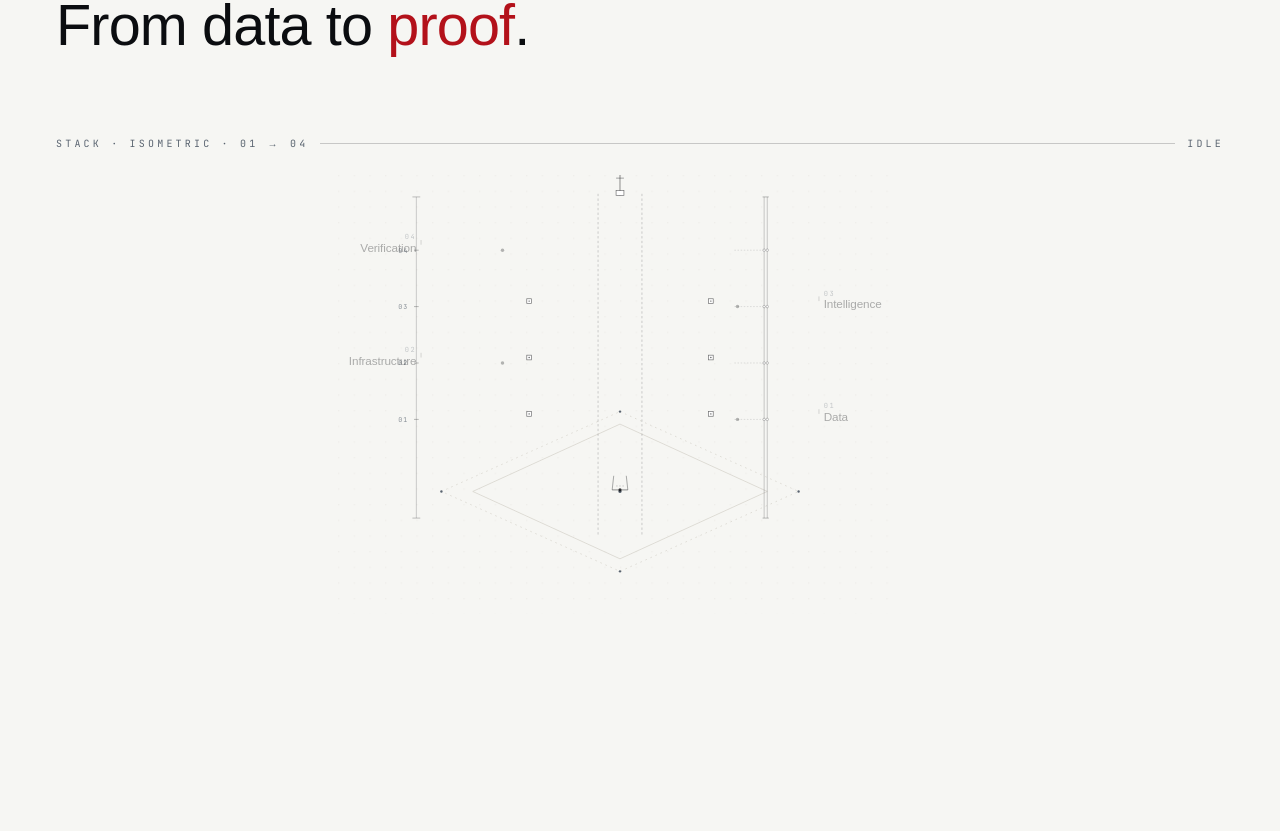
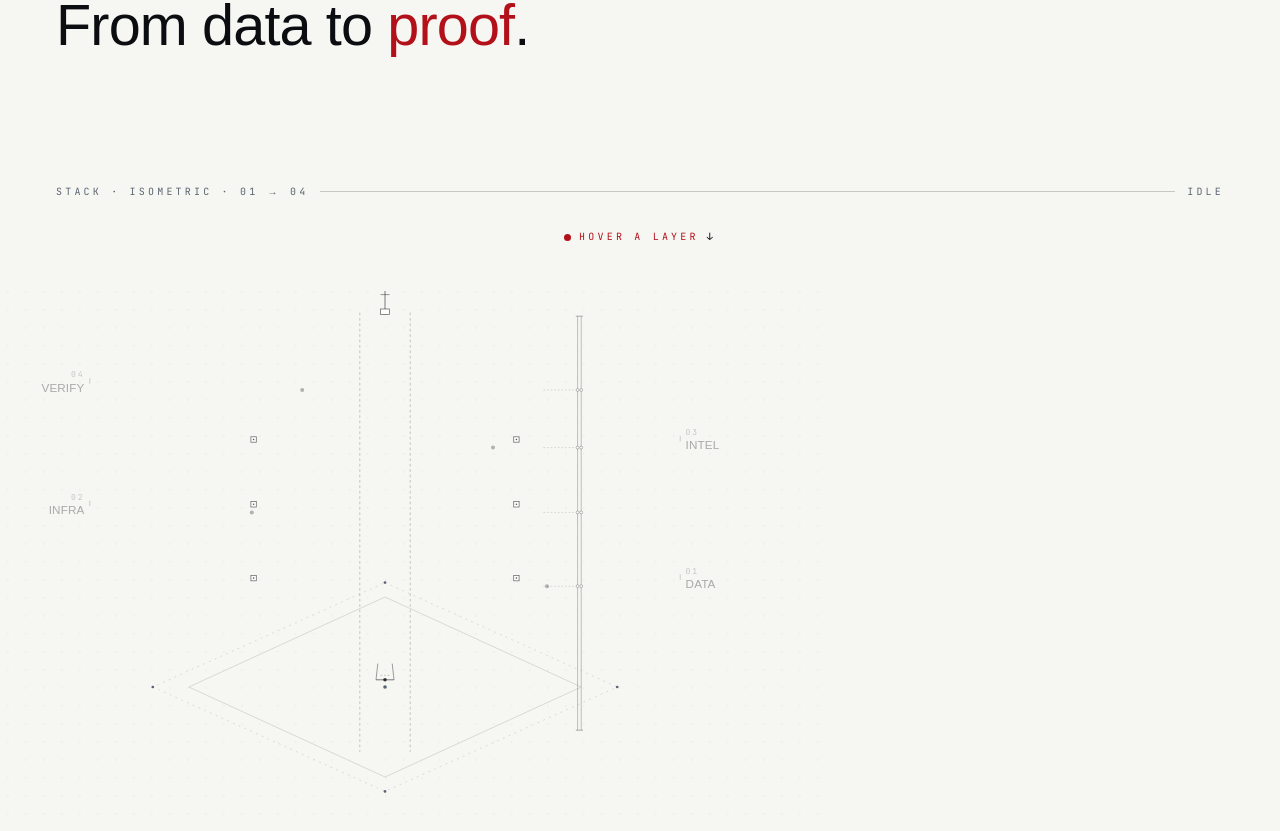
Before and after one commit to FlashbackAi/OwnedIntelligence, a Next.js app: page / in a window 1280 px wide. Shown: the part 6900-7731 px from the top of the page. Built offline with nearby package versions, Linux system fonts and the light colour scheme; a web font is replaced by a local one.

Commit message:
add: infrastructure

```diff
--- a/app/globals.css
+++ b/app/globals.css
@@ -109,6 +109,12 @@ body {
    skip anime.js timelines, but this is a belt-and-braces catch.
    ───────────────────────────────────────────── */
 
+@keyframes scanSweep {
+  0%   { background-position: 0 -100%; opacity: 1; }
+  80%  { background-position: 0 200%; opacity: 1; }
+  100% { background-position: 0 200%; opacity: 0; }
+}
+
 @media (prefers-reduced-motion: reduce) {
   *,
   *::before,
--- a/components/sections/Infrastructure.tsx
+++ b/components/sections/Infrastructure.tsx
@@ -34,6 +34,7 @@ type Layer = {
   idx: number; // 0 = bottom, 3 = top
   numeral: string;
   name: string;
+  short: string; // drafting-style abbreviation for on-diagram callout
   kind: LayerKind;
   thesis: string;
   modules: string[];
@@ -45,6 +46,7 @@ const LAYERS: Layer[] = [
     idx: 0,
     numeral: "01",
     name: "Data",
+    short: "DATA",
     kind: "data",
     thesis: "Encrypted personal memory — yours, portable, permanent.",
     modules: ["Vault", "On-device store", "E2E sync"],
@@ -54,6 +56,7 @@ const LAYERS: Layer[] = [
     idx: 1,
     numeral: "02",
     name: "Infrastructure",
+    short: "INFRA",
     kind: "infra",
     thesis: "Compute that runs beside you, not behind a curtain.",
     modules: ["Edge runtime", "Sync fabric", "Local models"],
@@ -63,6 +66,7 @@ const LAYERS: Layer[] = [
     idx: 2,
     numeral: "03",
     name: "Intelligence",
+    short: "INTEL",
     kind: "intelligence",
     thesis: "A Jarvis that thinks in context, not in tokens.",
     modules: ["Retrieval", "Reasoning", "Memory graph"],
@@ -72,6 +76,7 @@ const LAYERS: Layer[] = [
     idx: 3,
     numeral: "04",
     name: "Verification",
+    short: "VERIFY",
     kind: "verify",
     thesis: "Proof that what thinks for you answers to you.",
     modules: ["Attestation", "zk-proofs", "Audit trail"],
@@ -81,24 +86,45 @@ const LAYERS: Layer[] = [
 
 /* ────── Geometry ────── */
 
-const CX = 360;
-const TOP_Y = 96;
-const THICKNESS = 58;
-const GAP = 14;
-const HW = 150; // half-width of top face diamond
-const HD = 68;  // half-depth of top face diamond
-
+const CX = 500;
+const TOP_Y = 110;
+const GAP = 18;
+
+// Dramatic step-pyramid — each layer has its own width, depth, and height.
+type Size = { hw: number; hd: number; thickness: number };
+const LAYER_SIZES: Size[] = [
+  { hw: 180, hd: 82, thickness: 78 }, // 01 Data — heaviest foundation
+  { hw: 148, hd: 66, thickness: 64 }, // 02 Infrastructure
+  { hw: 120, hd: 54, thickness: 54 }, // 03 Intelligence
+  { hw: 92,  hd: 42, thickness: 46 }, // 04 Verification — slim cap
+];
+
+// Envelope maxima — used by tower-wide ornaments (ground, cables, bus).
+// HW/HD/THICKNESS aliases preserve call sites that reason about the outer envelope
+// (widest slab at bottom of the stack).
+const HW = LAYER_SIZES[0].hw;
+const HD = LAYER_SIZES[0].hd;
+const THICKNESS = LAYER_SIZES[0].thickness;
+
+function layerDims(idx: number): Size {
+  return LAYER_SIZES[idx] ?? LAYER_SIZES[0];
+}
+
+/** y-position of a layer's TOP face, accumulating per-layer thickness from the top down. */
 function topFaceY(idx: number) {
-  const fromTop = 3 - idx;
-  return TOP_Y + fromTop * (THICKNESS + GAP);
-}
-
-function topDiamond(yc: number) {
+  let y = TOP_Y;
+  for (let i = 3; i > idx; i--) {
+    y += LAYER_SIZES[i].thickness + GAP;
+  }
+  return y;
+}
+
+function topDiamond(yc: number, hw: number, hd: number) {
   return {
-    F: [CX, yc + HD] as const,
-    R: [CX + HW, yc] as const,
-    B: [CX, yc - HD] as const,
-    L: [CX - HW, yc] as const,
+    F: [CX, yc + hd] as const,
+    R: [CX + hw, yc] as const,
+    B: [CX, yc - hd] as const,
+    L: [CX - hw, yc] as const,
   };
 }
 
@@ -175,8 +201,7 @@ export default function Infrastructure() {
 
     const enterST = ScrollTrigger.create({
       trigger: svgEl,
-      start: "top 78%",
-      end: "bottom top",
+      start: "top 80%",
       once: true,
       onEnter: () => {
         animate(slabGroups, {
@@ -296,7 +321,7 @@ export default function Infrastructure() {
       aria-labelledby="infra-heading"
       className="relative w-full bg-paper overflow-hidden"
     >
-      <div className="relative mx-auto max-w-[1280px] px-6 md:px-14 pt-16 md:pt-24 pb-24 md:pb-36">
+      <div className="relative mx-auto max-w-[1280px] px-6 md:px-14 pt-16 md:pt-24 pb-40 md:pb-36">
         {/* Section marker */}
         <div className="infra-section-marker flex items-center gap-4">
           <span className="block h-px w-14 bg-ink/50" aria-hidden="true" />
@@ -323,33 +348,51 @@ export default function Infrastructure() {
           </h2>
         </div>
 
-        {/* Tower + panel split — tower slides left on hover, panel enters from right */}
+        {/* Tower + panel */}
         <div
-          className="mt-14 md:mt-20 relative"
+          className="mt-16 md:mt-24 lg:mt-32 relative"
           onMouseLeave={handleLeaveAll}
         >
-          <div className="flex items-center gap-3 mb-6">
-            <span className="font-mono text-[10px] tracking-[0.32em] uppercase text-steel">
-              stack · isometric · 01 → 04
+          {/* Status bar */}
+          <div className="flex items-center gap-3 mb-4 md:mb-6">
+            <span className="font-mono text-[10px] tracking-[0.32em] uppercase text-steel whitespace-nowrap">
+              <span className="hidden sm:inline">stack · isometric · </span>01 → 04
             </span>
             <span className="block h-px flex-1 bg-ink/20" aria-hidden="true" />
-            <span className="font-mono text-[10px] tracking-[0.32em] uppercase text-steel">
+            <span className="font-mono text-[10px] tracking-[0.32em] uppercase text-steel whitespace-nowrap">
               {active === -1 ? "idle" : `active · ${LAYERS[active].numeral}`}
             </span>
           </div>
 
-          <div className="grid grid-cols-1 lg:grid-cols-2 gap-10 items-start">
-            {/* Tower column — shifts right by 50% when idle (to read as centered on page) */}
+          {/* Tap / hover prompt */}
+          <div
+            className="relative h-7 mb-6 md:mb-10 flex items-center justify-center pointer-events-none"
+            aria-hidden="true"
+          >
+            <HoverPrompt visible={active === -1} isMobile={!isDesktop} />
+          </div>
+
+          <div className="grid grid-cols-1 lg:grid-cols-[1.4fr_1fr] gap-6 lg:gap-10 items-start">
+            {/* Tower — desktop: scale 2→1.2 + slide left. Mobile: scale(1.5) fixed, no slide */}
             <div
               className="relative"
-              style={{
+              style={
+                isDesktop
+                  ? {
                       transform:
-                  isDesktop && active === -1
-                    ? "translateX(50%)"
-                    : "translateX(0)",
+                        active === -1
+                          ? "translateX(45%) scale(2)"
+                          : "translateX(0) scale(1.2)",
+                      transformOrigin: "center top",
                       transition:
-                  "transform 700ms cubic-bezier(0.22, 0.61, 0.36, 1)",
-              }}
+                        "transform 780ms cubic-bezier(0.22, 0.61, 0.36, 1)",
+                    }
+                  : {
+                      transform: "scale(1.5)",
+                      transformOrigin: "center top",
+                      marginBottom: "64px",
+                    }
+              }
             >
               <TowerSVG
                 ref={svgRef}
@@ -360,13 +403,14 @@ export default function Infrastructure() {
               />
             </div>
 
-            {/* Panel column — hidden until hover */}
+            {/* Panel — desktop: slides in from right. Mobile: slides in from below */}
             <div
-              className="relative lg:min-h-[520px]"
+              className="relative"
               style={{
                 opacity: active === -1 ? 0 : 1,
-                transform:
-                  active === -1 ? "translateX(24px)" : "translateX(0)",
+                transform: active === -1
+                  ? isDesktop ? "translateX(20px)" : "translateY(16px)"
+                  : "translate(0,0)",
                 transition:
                   "opacity 520ms ease-out, transform 640ms cubic-bezier(0.22, 0.61, 0.36, 1)",
                 pointerEvents: active === -1 ? "none" : "auto",
@@ -376,13 +420,13 @@ export default function Infrastructure() {
             </div>
           </div>
 
-          {/* Hint line */}
+          {/* Hint */}
           <p className="infra-hint mt-8 font-mono text-[10px] md:text-[11px] tracking-[0.3em] uppercase text-steel text-center">
             <span className="inline-flex items-center gap-3">
               <span className="block h-px w-10 bg-ink/30" />
               {active === -1
-                ? "hover a layer to reveal its internals"
-                : "move off the stack to reset"}
+                ? isDesktop ? "hover a layer to reveal its internals" : "tap a layer to reveal its internals"
+                : isDesktop ? "move off the stack to reset" : "tap again to reset"}
               <span className="block h-px w-10 bg-ink/30" />
             </span>
           </p>
@@ -436,44 +480,85 @@ function DetailPanel({ layer }: { layer: Layer | null }) {
       aria-live="polite"
     >
       {layer ? (
-        <div className="relative border border-ink/20 bg-paper-raised p-6 md:p-8">
-          <PanelCornerMarks />
-
-          <div className="infra-panel-item flex items-baseline gap-4">
-            <span className="font-display text-ink/30 text-[clamp(2rem,3vw,3rem)] leading-[0.9] tracking-[-0.02em]">
+        <div className="relative overflow-hidden bg-paper-raised border border-ink/20"
+          style={{
+            backgroundImage: "radial-gradient(circle, #D8D5CE 0.8px, transparent 0.8px)",
+            backgroundSize: "18px 18px",
+          }}
+        >
+          {/* Hotrod left accent bar */}
+          <div className="absolute left-0 top-0 bottom-0 w-[3px] bg-hotrod" />
+
+          {/* Scan-line sweep (single pass on mount via CSS animation) */}
+          <div
+            className="absolute inset-0 pointer-events-none"
+            aria-hidden="true"
+            style={{
+              background: "linear-gradient(to bottom, transparent 0%, rgba(179,17,26,0.06) 50%, transparent 100%)",
+              backgroundSize: "100% 60px",
+              animation: "scanSweep 2s ease-out forwards",
+            }}
+          />
+
+          {/* Ghost numeral watermark — hidden on mobile to save space */}
+          <div
+            className="hidden sm:block absolute right-4 top-3 font-display leading-none tracking-[-0.04em] select-none pointer-events-none"
+            style={{ fontSize: "clamp(3rem,8vw,7rem)", color: "rgba(11,13,16,0.06)" }}
+            aria-hidden="true"
+          >
             {layer.numeral}
-            </span>
-            <span className="inline-flex items-center gap-1.5 border border-hotrod/40 px-2 py-[3px] font-mono text-[9px] tracking-[0.32em] uppercase text-hotrod">
-              <span className="block h-[5px] w-[5px] bg-hotrod" />
-              ACTIVE
-            </span>
-          </div>
-
-          <h3 className="infra-panel-item mt-4 font-display text-ink text-[clamp(1.6rem,2.4vw,2.2rem)] leading-[1.06] tracking-[-0.015em]">
+          </div>
+
+          <div className="relative p-4 sm:p-5 md:p-6 pl-6 sm:pl-7 md:pl-9">
+            {/* Top row */}
+            <div className="infra-panel-item flex items-center gap-2">
+              <span className="block h-[6px] w-[6px] rounded-full bg-hotrod shrink-0" />
+              <span className="font-mono text-[8px] tracking-[0.34em] uppercase text-hotrod">
+                {layer.numeral} · ACTIVE
+              </span>
+              <span className="block h-px flex-1 bg-hotrod/30" />
+              <span className="font-mono text-[8px] tracking-[0.26em] uppercase text-steel">
+                {layer.kind.toUpperCase()}
+              </span>
+            </div>
+
+            {/* Name */}
+            <h3
+              className="infra-panel-item mt-3 font-display text-ink leading-[1.02] tracking-[-0.02em]"
+              style={{ fontSize: "clamp(1.4rem,3vw,2.2rem)" }}
+            >
               {layer.name}
             </h3>
-
-          <p className="infra-panel-item mt-3 text-ink-soft text-[15px] leading-[1.55] max-w-[56ch]">
+            <div className="infra-panel-item mt-1.5 flex items-center gap-2">
+              <span className="block h-[2px] w-8 bg-hotrod" />
+              <span className="block h-[2px] w-2 bg-hotrod/40" />
+            </div>
+
+            {/* Thesis */}
+            <p className="infra-panel-item mt-3 text-ink-soft text-[13px] leading-[1.55]">
               {layer.thesis}
             </p>
 
-          <div className="infra-panel-item mt-7 border-t border-ink/15 pt-5">
-            <div className="flex items-center gap-3 mb-4">
-              <span className="block h-px w-8 bg-ink/40" aria-hidden="true" />
-              <span className="font-mono text-[10px] tracking-[0.3em] uppercase text-steel">
-                modules · 03
-              </span>
-            </div>
-            <ul className="grid grid-cols-1 sm:grid-cols-3 gap-3">
+            {/* Modules */}
+            <div className="infra-panel-item mt-5">
+              <div className="flex items-center gap-2 mb-2">
+                <span className="font-mono text-[8px] tracking-[0.34em] uppercase text-steel">
+                  MODULES
+                </span>
+                <span className="block h-px flex-1 bg-ink/15" />
+                <span className="font-mono text-[8px] tracking-[0.26em] uppercase text-steel">
+                  03
+                </span>
+              </div>
+              <ul className="grid grid-cols-3 gap-1.5">
                 {layer.modules.map((m, i) => (
-                <li
-                  key={m}
-                  className="relative border border-ink/20 bg-paper px-3 py-3"
-                >
-                  <span className="block font-mono text-[9.5px] tracking-[0.3em] uppercase text-gold">
+                  <li key={m} className="relative bg-paper border border-ink/20 p-2">
+                    <span className="absolute top-0 left-0 w-[4px] h-[4px] border-t border-l border-hotrod/60" />
+                    <span className="absolute bottom-0 right-0 w-[4px] h-[4px] border-b border-r border-hotrod/60" />
+                    <span className="block font-mono text-[7.5px] tracking-[0.28em] uppercase text-hotrod/80">
                       {String(i + 1).padStart(2, "0")}
                     </span>
-                  <span className="block mt-1 font-display text-ink text-[15px] leading-[1.15] tracking-[-0.01em]">
+                    <span className="block mt-0.5 font-display text-ink text-[11px] leading-[1.25] tracking-[-0.01em]">
                       {m}
                     </span>
                   </li>
@@ -481,12 +566,63 @@ function DetailPanel({ layer }: { layer: Layer | null }) {
               </ul>
             </div>
 
-          <div className="infra-panel-item mt-6 flex items-start gap-3 font-mono text-[10px] tracking-[0.28em] uppercase text-steel">
-            <span className="block h-[9px] w-[9px] border border-ink/40 mt-[2px]" />
-            <span className="text-ink/80">{layer.spec}</span>
-          </div>
+            {/* Spec block */}
+            <div className="infra-panel-item mt-4 bg-paper border border-ink/20 px-3 py-2 flex items-center gap-2">
+              <span className="block w-[5px] h-[5px] bg-hotrod shrink-0" />
+              <span className="font-mono text-[8.5px] tracking-[0.26em] uppercase text-ink/70">
+                {layer.spec}
+              </span>
+            </div>
+
+            {/* Bottom meta row */}
+            <div className="infra-panel-item mt-3 flex items-center justify-between">
+              <span className="font-mono text-[8.5px] tracking-[0.32em] uppercase text-steel">
+                flashback · stack · {layer.numeral}/04
+              </span>
+              <div className="flex items-center gap-1.5">
+                {[0, 1, 2, 3].map((i) => (
+                  <span
+                    key={i}
+                    className="block h-[5px] rounded-full"
+                    style={{
+                      width: i <= layer.idx ? "18px" : "6px",
+                      background: i <= layer.idx ? "#B3111A" : "rgba(11,13,16,0.2)",
+                      transition: "all 300ms",
+                    }}
+                  />
+                ))}
+              </div>
+            </div>
+          </div>
+
+          {/* Outer corner marks */}
+          <PanelCornerMarks />
         </div>
       ) : null}
+    </div>
+  );
+}
+
+/* ────── Hover prompt — visible only in idle state ────── */
+
+function HoverPrompt({ visible, isMobile = false }: { visible: boolean; isMobile?: boolean }) {
+  return (
+    <div
+      aria-hidden="true"
+      className="flex items-center gap-2 whitespace-nowrap"
+      style={{
+        opacity: visible ? 1 : 0,
+        transform: `translateY(${visible ? "0" : "-4px"})`,
+        transition: "opacity 420ms ease-out, transform 420ms ease-out",
+      }}
+    >
+      <span className="block h-[7px] w-[7px] rounded-full bg-hotrod" />
+      <span className="font-mono text-[10px] tracking-[0.32em] uppercase text-hotrod">
+        {isMobile ? "tap a layer" : "hover a layer"}
+      </span>
+      <span className="font-mono text-[10px] tracking-[0.32em] uppercase text-ink">
+        ↓
+      </span>
     </div>
   );
 }
@@ -526,8 +662,8 @@ const TowerSVG = forwardRef<SVGSVGElement, TowerProps>(function TowerSVG(
   { active, onEnter, onLeaveAll, onTap },
   ref,
 ) {
-  const VB_W = 720;
-  const VB_H = 560;
+  const VB_W = 1000;
+  const VB_H = 640;
 
   // Spine path — runs through center of every top face + extends into ground.
   const spineTop = topFaceY(3) - HD - 16;
@@ -538,7 +674,7 @@ const TowerSVG = forwardRef<SVGSVGElement, TowerProps>(function TowerSVG(
     <svg
       ref={ref}
       viewBox={`0 0 ${VB_W} ${VB_H}`}
-      className="w-full h-auto max-w-[820px] mx-auto block"
+      className="w-full h-auto max-w-none sm:max-w-[520px] lg:max-w-[600px] mx-auto block"
       aria-label="Flashback stack — four layers, bottom to top: data, infrastructure, intelligence, verification"
       onMouseLeave={onLeaveAll}
     >
@@ -576,9 +712,6 @@ const TowerSVG = forwardRef<SVGSVGElement, TowerProps>(function TowerSVG(
         strokeWidth="1"
         strokeDasharray="2 4"
       />
-
-      {/* Vertical dimension ticks along left edge */}
-      <DimensionRail />
 
       {/* Service cables + junctions (behind slabs so they show through translucent walls) */}
       <TowerInfrastructure />
@@ -689,9 +822,10 @@ function SlabGroup({
   onTap: () => void;
 }) {
   const yc = topFaceY(layer.idx);
-  const yb = yc + THICKNESS;
-  const top = topDiamond(yc);
-  const bot = topDiamond(yb);
+  const { hw, hd, thickness } = layerDims(layer.idx);
+  const yb = yc + thickness;
+  const top = topDiamond(yc, hw, hd);
+  const bot = topDiamond(yb, hw, hd);
 
   const topFace = `${top.F[0]},${top.F[1]} ${top.R[0]},${top.R[1]} ${top.B[0]},${top.B[1]} ${top.L[0]},${top.L[1]}`;
   const rightFace = `${top.F[0]},${top.F[1]} ${top.R[0]},${top.R[1]} ${bot.R[0]},${bot.R[1]} ${bot.F[0]},${bot.F[1]}`;
@@ -729,7 +863,7 @@ function SlabGroup({
         x1={top.B[0]}
         y1={top.B[1]}
         x2={bot.F[0] - 0} /* invisible node; we only use back-top to back-bottom */
-        y2={top.B[1] + THICKNESS}
+        y2={top.B[1] + thickness}
         stroke="#0B0D10"
         strokeOpacity="0.18"
         strokeWidth="0.85"
@@ -762,7 +896,7 @@ function SlabGroup({
       <TopFaceBrackets top={top} />
 
       {/* Always-visible wall detail: ribs + mid-band + port row */}
-      <SlabWallDetails top={top} bot={bot} />
+      <SlabWallDetails top={top} bot={bot} thickness={thickness} />
 
       {/* Always-visible top-face decor: scan-grid + bolts + inset frame + label */}
       <SlabTopDecor top={top} layer={layer} active={active} />
@@ -789,9 +923,11 @@ function SlabGroup({
 function SlabWallDetails({
   top,
   bot,
+  thickness,
 }: {
   top: ReturnType<typeof topDiamond>;
   bot: ReturnType<typeof topDiamond>;
+  thickness: number;
 }) {
   const lerp = (a: readonly number[], b: readonly number[], t: number) => [
     a[0] + t * (b[0] - a[0]),
@@ -811,7 +947,7 @@ function SlabWallDetails({
     t2: lerp(bot.L, bot.F, t),
   }));
   // Mid-band: horizontal dashed line midway down each wall
-  const mid = (p: readonly number[]) => [p[0], p[1] + THICKNESS / 2];
+  const mid = (p: readonly number[]) => [p[0], p[1] + thickness / 2];
   const rightMid = { a: mid(top.F), b: mid(top.R) };
   const leftMid = { a: mid(top.L), b: mid(top.F) };
   // Port row: 7 tiny square ports along each bottom edge, inset up by 6
@@ -1472,14 +1608,16 @@ function Leader({
   side: "left" | "right";
 }) {
   const yc = topFaceY(layer.idx);
+  const { hw } = layerDims(layer.idx);
 
   // Anchor on the corresponding slab top corner
   const [ex, ey] =
-    side === "right" ? [CX + HW, yc] : [CX - HW, yc];
-
-  const bx = side === "right" ? 600 : 120;
+    side === "right" ? [CX + hw, yc] : [CX - hw, yc];
+
+  // Labels sit well OUTSIDE the widest slab envelope (CX ± HW_MAX = 320–680).
+  const bx = side === "right" ? 810 : 190;
   const by = yc - 10;
-  const lx = side === "right" ? 616 : 104;
+  const lx = side === "right" ? 830 : 170;
 
   const d = `M ${ex} ${ey} L ${bx} ${by} L ${lx} ${by}`;
 
@@ -1523,11 +1661,11 @@ function Leader({
         y={by + 12}
         textAnchor={textAnchor}
         fontFamily="var(--font-display, sans-serif)"
-        fontSize="15"
+        fontSize="13"
         fill="#0B0D10"
-        style={{ letterSpacing: "-0.01em" }}
-      >
-        {layer.name}
+        style={{ letterSpacing: "0.01em" }}
+      >
+        {layer.short}
       </text>
     </g>
   );
--- a/components/sections/Products.tsx
+++ b/components/sections/Products.tsx
@@ -734,9 +734,8 @@ function SubCornerMarks() {
 
 function StatusDot() {
   return (
-    <span className="relative inline-flex" aria-hidden="true">
+    <span className="inline-flex" aria-hidden="true">
       <span className="block h-[7px] w-[7px] rounded-full bg-signal" />
-      <span className="absolute inset-0 block h-[7px] w-[7px] rounded-full bg-signal opacity-70 animate-ping" />
     </span>
   );
 }
```
Also changed, not shown: 1 other file (tests, documents, lock files or other folders). Lines whose indentation alone changed are shown as unchanged.
